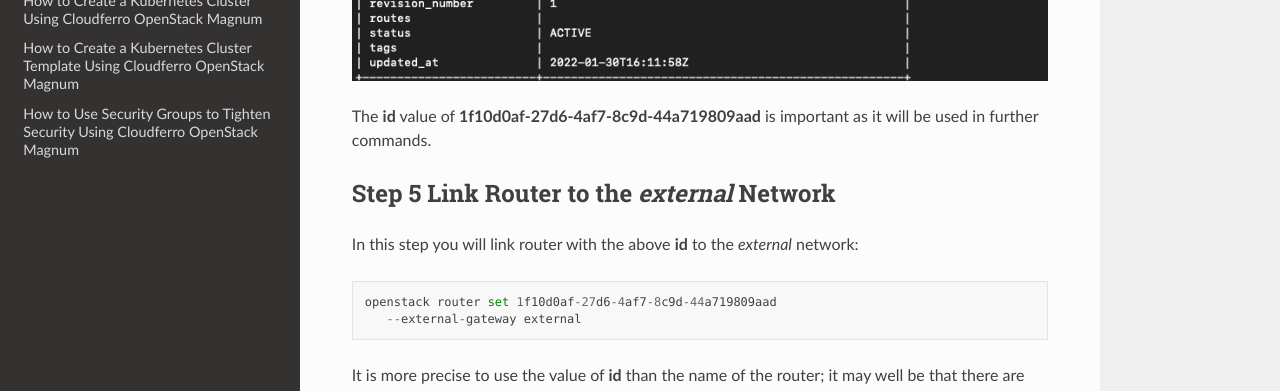
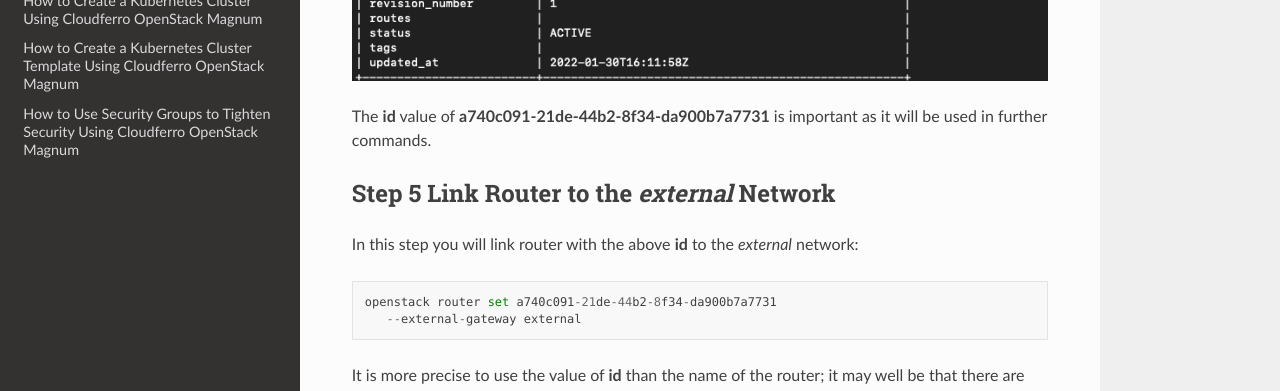
Before and after one commit to stachooo/kubernetes-doc, a Sphinx documentation site: the page built from source/article_13/index.rst, in a window 1280 px wide and 900 px high, scrolled down 6527 px. Shown: the part 151-542 px from the top of the window. Built offline with Sphinx 7.4.7 and the Read the Docs theme 2.0.0, drawn with Linux system fonts in a browser that asks for light colours.

Commit message:
Add files via upload

```diff
--- a/source/article_13/index.rst
+++ b/source/article_13/index.rst
@@ -138,7 +138,7 @@
 
 .. image:: create_router_cli.png
 
-The **id** value of **1f10d0af-27d6-4af7-8c9d-44a719809aad** is important as it will be used in further commands.
+The **id** value of **a740c091-21de-44b2-8f34-da900b7a7731** is important as it will be used in further commands.
 
 Step 5 Link Router to the *external* Network
 --------------------------------------------
@@ -147,7 +147,7 @@
 
 .. code::
 
-   openstack router set 1f10d0af-27d6-4af7-8c9d-44a719809aad
+   openstack router set a740c091-21de-44b2-8f34-da900b7a7731
       --external-gateway external
 
 It is more precise to use the value of **id** than the name of the router; it may well be that there are two or more routers with the same name if you have executed several **router create** commands while testing.
```
